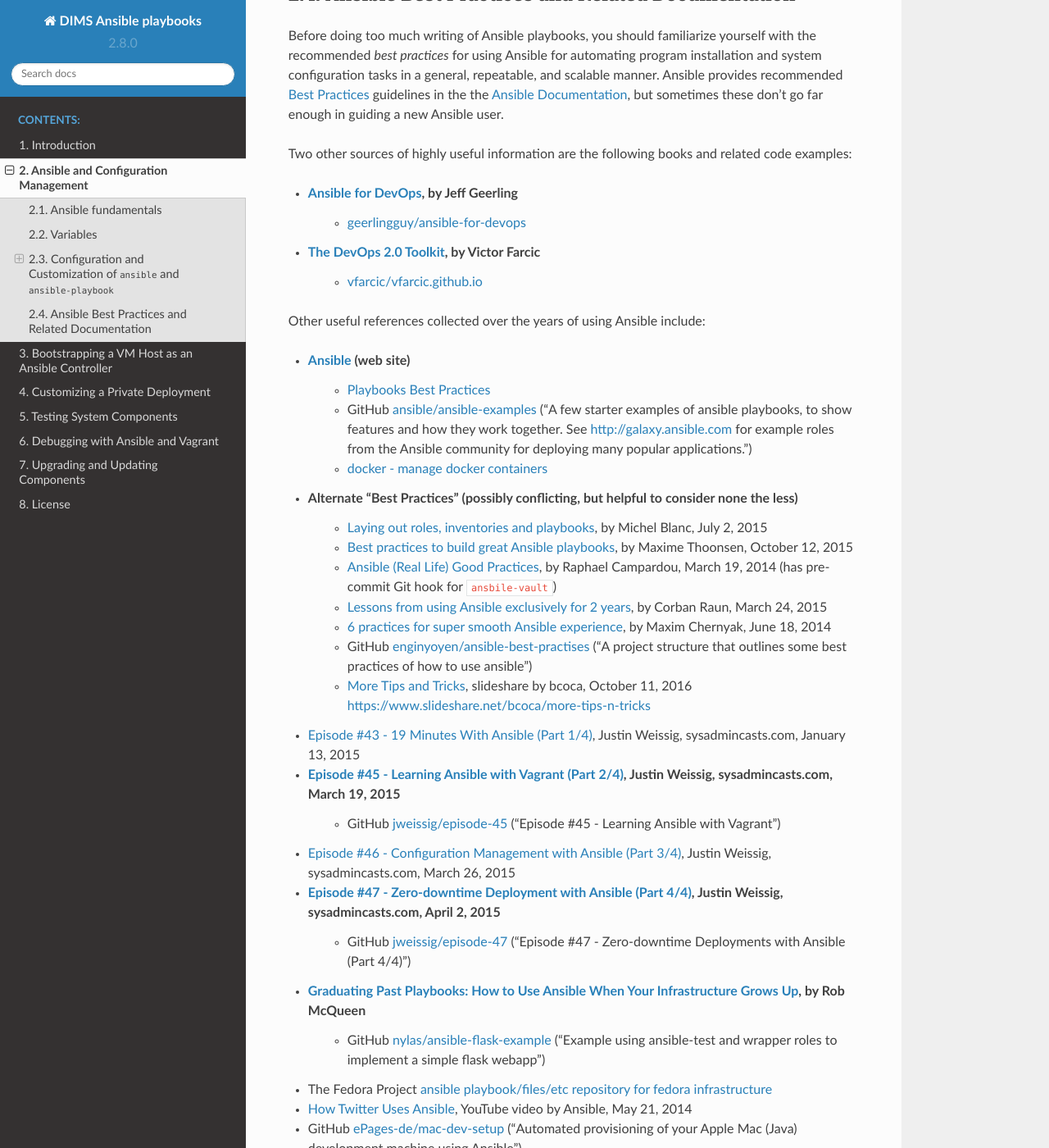
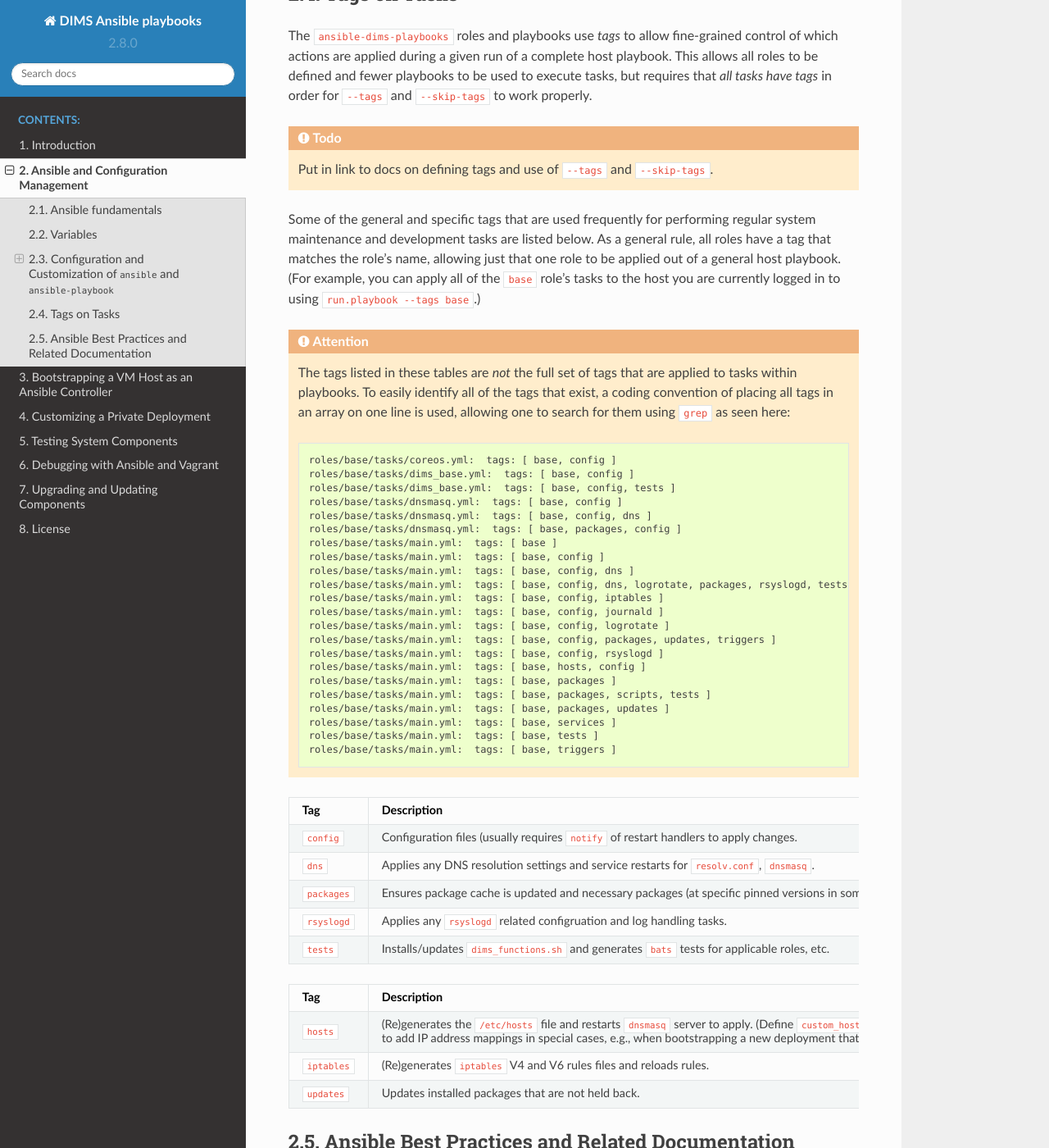
Before and after one commit to uw-dims/ansible-dims-playbooks, a Sphinx documentation site: the page built from docs/source/ansible.rst, in a window 1280 px wide and 1400 px high, scrolled down 13882 px. Shown: the whole window at 82% size. Built offline with Sphinx 7.4.7 and the Read the Docs theme 2.0.0, drawn with Linux system fonts in a browser that asks for light colours.

Commit message:
Add description of some tags

```diff
--- a/docs/source/ansible.rst
+++ b/docs/source/ansible.rst
@@ -794,6 +794,96 @@
 
 ..
 
+.. _tags_on_tasks:
+
+Tags on Tasks
+-------------
+
+The ``ansible-dims-playbooks`` roles and playbooks use *tags* to allow fine-grained
+control of which actions are applied during a given run of a complete host playbook.
+This allows all roles to be defined and fewer playbooks to be used to execute tasks,
+but requires that *all tasks have tags* in order for ``--tags`` and ``--skip-tags``
+to work properly.
+
+.. todo::
+
+   Put in link to docs on defining tags and use of ``--tags`` and ``--skip-tags``.
+
+..
+
+Some of the general and specific tags that are used frequently for performing
+regular system maintenance and development tasks are listed below.  As a
+general rule, all roles have a tag that matches the role's name, allowing just
+that one role to be applied out of a general host playbook. (For example,
+you can apply all of the ``base`` role's tasks to the host you are
+currently logged in to using ``run.playbook --tags base``.)
+
+.. attention::
+
+   The tags listed in these tables are *not* the full set of tags that are
+   applied to tasks within playbooks. To easily identify all of the tags that
+   exist, a coding convention of placing all tags in an array on one line is
+   used, allowing one to search for them using ``grep`` as seen here:
+
+   .. code-block:: none
+
+       roles/base/tasks/coreos.yml:  tags: [ base, config ]
+       roles/base/tasks/dims_base.yml:  tags: [ base, config ]
+       roles/base/tasks/dims_base.yml:  tags: [ base, config, tests ]
+       roles/base/tasks/dnsmasq.yml:  tags: [ base, config ]
+       roles/base/tasks/dnsmasq.yml:  tags: [ base, config, dns ]
+       roles/base/tasks/dnsmasq.yml:  tags: [ base, packages, config ]
+       roles/base/tasks/main.yml:  tags: [ base ]
+       roles/base/tasks/main.yml:  tags: [ base, config ]
+       roles/base/tasks/main.yml:  tags: [ base, config, dns ]
+       roles/base/tasks/main.yml:  tags: [ base, config, dns, logrotate, packages, rsyslogd, tests, triggers ]
+       roles/base/tasks/main.yml:  tags: [ base, config, iptables ]
+       roles/base/tasks/main.yml:  tags: [ base, config, journald ]
+       roles/base/tasks/main.yml:  tags: [ base, config, logrotate ]
+       roles/base/tasks/main.yml:  tags: [ base, config, packages, updates, triggers ]
+       roles/base/tasks/main.yml:  tags: [ base, config, rsyslogd ]
+       roles/base/tasks/main.yml:  tags: [ base, hosts, config ]
+       roles/base/tasks/main.yml:  tags: [ base, packages ]
+       roles/base/tasks/main.yml:  tags: [ base, packages, scripts, tests ]
+       roles/base/tasks/main.yml:  tags: [ base, packages, updates ]
+       roles/base/tasks/main.yml:  tags: [ base, services ]
+       roles/base/tasks/main.yml:  tags: [ base, tests ]
+       roles/base/tasks/main.yml:  tags: [ base, triggers ]
+
+..
+
++--------------+-------------------------------------------------------------------------+
+|    Tag       |       Description                                                       |
++==============+=========================================================================+
+| ``config``   | Configuration files (usually requires ``notify`` of restart handlers to |
+|              | apply changes.                                                          |
++--------------+-------------------------------------------------------------------------+
+| ``dns``      | Applies any DNS resolution settings and service restarts for            |
+|              | ``resolv.conf``, ``dnsmasq``.                                           |
++--------------+-------------------------------------------------------------------------+
+| ``packages`` | Ensures package cache is updated and necessary packages (at specific    |
+|              | pinned versions in some cases) are installed and/or held.               |
++--------------+-------------------------------------------------------------------------+
+| ``rsyslogd`` | Applies any ``rsyslogd`` related configruation and log handling tasks.  |
++--------------+-------------------------------------------------------------------------+
+| ``tests``    | Installs/updates ``dims_functions.sh`` and generates ``bats`` tests for |
+|              | applicable roles, etc.                                                  |
++--------------+-------------------------------------------------------------------------+
+
+
++--------------+-------------------------------------------------------------------------+
+|    Tag       |       Description                                                       |
++==============+=========================================================================+
+| ``hosts``    | (Re)generates the ``/etc/hosts`` file and restarts ``dnsmasq`` server   |
+|              | to apply. (Define ``custom_hosts`` to add IP address mappings in        |
+|              | special cases, e.g., when bootstrapping a new deployment that does not  |
+|              | yet have its own DNS server configured.)                                |
++--------------+-------------------------------------------------------------------------+
+| ``iptables`` | (Re)generates ``iptables`` V4 and V6 rules files and reloads rules.     |
++--------------+-------------------------------------------------------------------------+
+| ``updates``  | Updates installed packages that are not held back.                      |
++--------------+-------------------------------------------------------------------------+
+
 .. _bestpractices:
 
 Ansible Best Practices and Related Documentation
```
